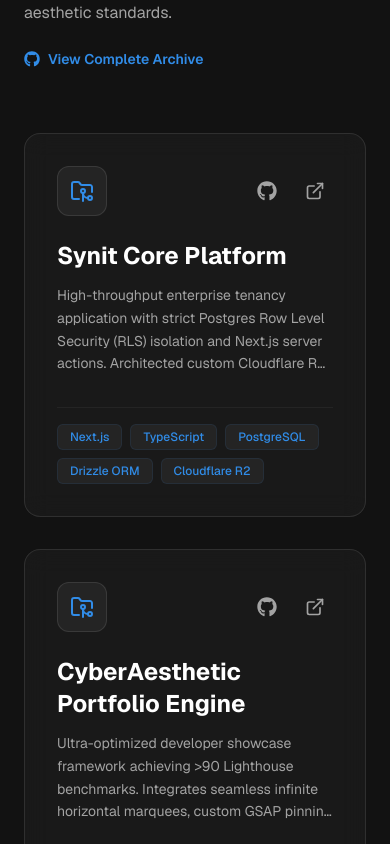
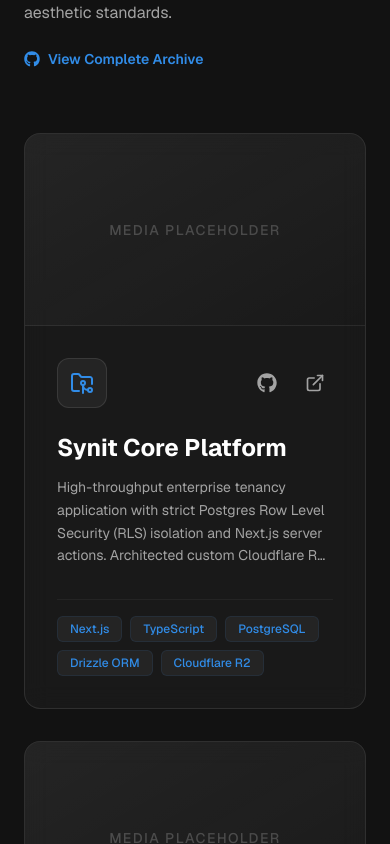
Before and after one commit to EoBryanDev/portfolio-eobryandev-2.0, a Next.js app: page / in a window 390 px wide. Shown: the part 8660-9504 px from the top of the page. Built offline with nearby package versions, Linux system fonts and the light colour scheme.

Commit message:
feat: insert imagens on project showcase cards

```diff
--- a/src/components/ProjectShowcase.tsx
+++ b/src/components/ProjectShowcase.tsx
@@ -1,4 +1,5 @@
 import { ExternalLink, FolderGit2 } from 'lucide-react';
+import Image from 'next/image';
 import Link from 'next/link';
 import type React from 'react';
 import { FaGithub } from 'react-icons/fa';
@@ -11,6 +12,7 @@
   readonly githubUrl?: string;
   readonly liveUrl?: string;
   readonly isFeatured?: boolean;
+  readonly imageUrl?: string;
 }
 
 const PROJECT_ITEMS: readonly IProjectItem[] = [
@@ -89,10 +91,29 @@
           {PROJECT_ITEMS.map((project) => (
             <div
               key={project.id}
-              className={`flex flex-col justify-between p-8 rounded-2xl border border-white/10 bg-white/[0.03] backdrop-blur-[12px] hover:border-[#318CE7]/50 hover:shadow-[0_0_24px_rgba(49,140,231,0.1)] transition-all duration-300 group ${
+              className={`flex flex-col rounded-2xl border border-white/10 bg-white/[0.03] backdrop-blur-[12px] hover:border-[#318CE7]/50 hover:shadow-[0_0_24px_rgba(49,140,231,0.1)] transition-all duration-300 group overflow-hidden ${
                 project.isFeatured ? 'md:col-span-1' : ''
               }`}
             >
+              {/* Media Header Area */}
+              <div className="w-full h-48 sm:h-56 bg-gradient-to-br from-white/5 to-transparent border-b border-white/5 flex items-center justify-center relative overflow-hidden group-hover:from-white/10 transition-colors duration-300">
+                {project.imageUrl ? (
+                  <Image
+                    src={project.imageUrl}
+                    alt={project.title}
+                    fill
+                    className="object-cover"
+                    sizes="(max-width: 768px) 100vw, 50vw"
+                  />
+                ) : (
+                  <span className="text-white/20 font-medium text-sm tracking-widest uppercase">
+                    Media Placeholder
+                  </span>
+                )}
+              </div>
+
+              {/* Card Content */}
+              <div className="flex flex-col justify-between p-8 flex-1">
                 <div>
                   <div className="flex items-center justify-between gap-4 mb-6">
                     <div className="p-3 rounded-xl bg-white/5 border border-white/10 text-[#318CE7] group-hover:scale-110 transition-transform duration-300">
@@ -144,6 +165,7 @@
                   ))}
                 </div>
               </div>
+            </div>
           ))}
         </div>
       </div>
```
Also changed, not shown: 1 other file (tests, documents, lock files or other folders). Lines whose indentation alone changed are shown as unchanged.
